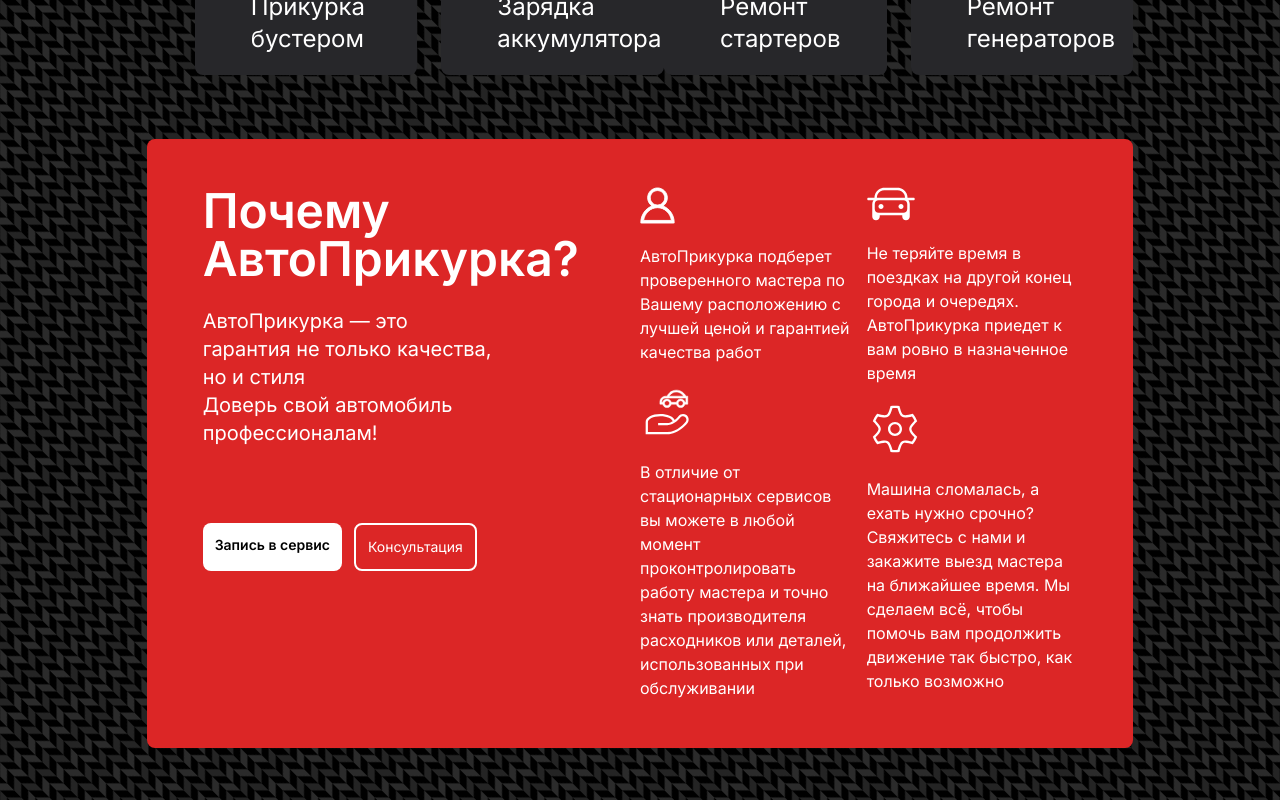
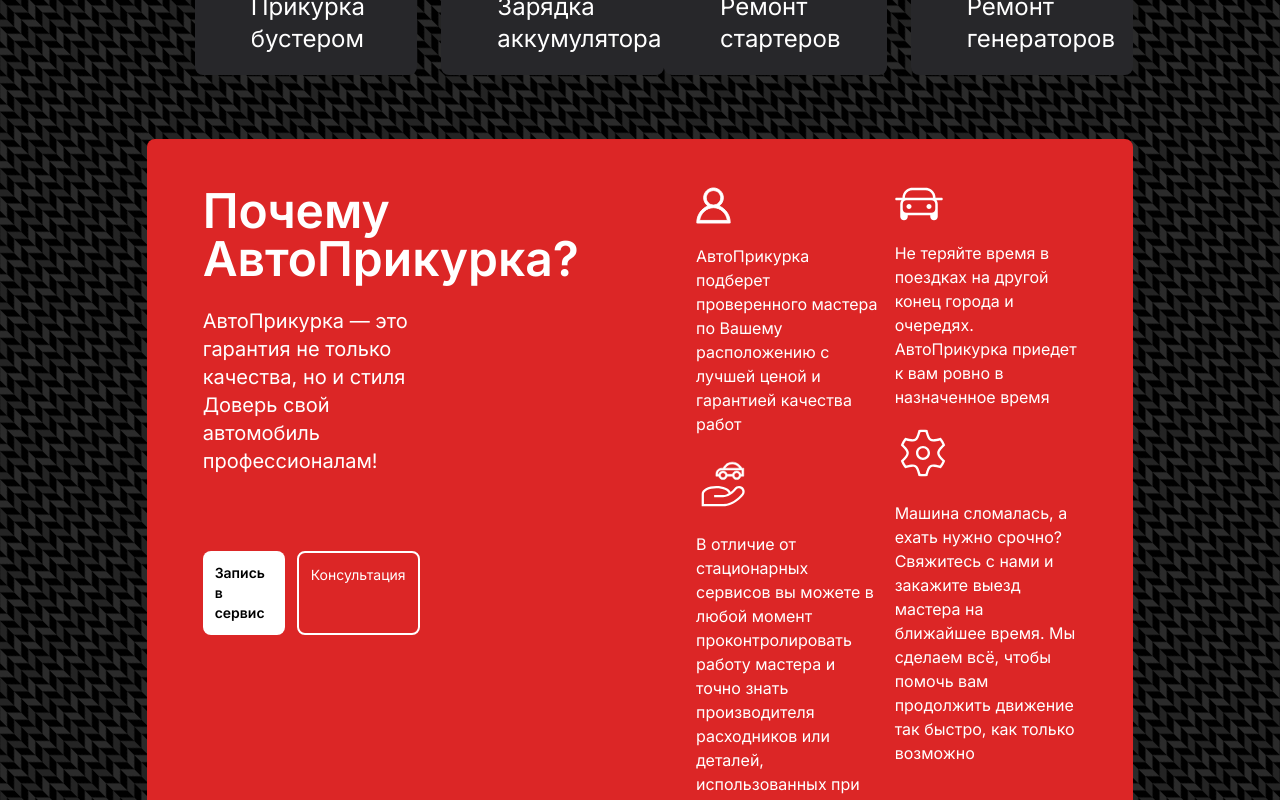
Before and after one commit to epileksiy/autoprikur, a Next.js app: page / in a window 1280 px wide. Shown: the part 1840-2640 px from the top of the page. Built offline with nearby package versions, Linux system fonts and the light colour scheme.

Commit message:
fix design

```diff
--- a/src/app/Why.jsx
+++ b/src/app/Why.jsx
@@ -7,9 +7,9 @@
     };
 
     return(
-        <div className="mt-12 w-full lg:w-11/12 xl:w-10/12 bg-red-600 flex flex-col px-14 py-12 md:rounded-lg">
-        <div className="w-full flex flex-col md:flex-row justify-between">
-          <div className="w-full md:w-1/3">
+      <div className="mt-12 w-full lg:w-11/12 xl:w-10/12 bg-red-600 flex flex-col md:rounded-lg">
+        <div className="w-full flex flex-col md:flex-row justify-between py-12">
+          <div className="w-full md:w-1/3 px-14">
             <p className='font-semibold text-3xl md:text-5xl text-white'>Почему</p>
             <p className='font-semibold text-3xl md:text-5xl text-white'>АвтоПрикурка?</p>
             <p className='text-white text-xl mt-6'>АвтоПрикурка — это гарантия не только качества, но и стиля</p>
@@ -27,16 +27,14 @@
 
           </div>
 
-          <div className="w-full md:w-1/2 flex space-x-4 mt-20 md:mt-0">
+          <div className="w-full md:w-1/2 flex space-x-4 mt-20 md:mt-0 px-8 md:px-14">
             <div className="w-1/2 h-full space-y-4">
               <div className="flex flex-col min-h-1/2">
                 <svg width="35" height="37" viewBox="0 0 35 37" fill="none" xmlns="http://www.w3.org/2000/svg">
                 <path d="M22.9314 19.0191C25.5892 17.2573 27.3459 14.243 27.3459 10.8125C27.3459 5.37493 22.9376 0.966687 17.5 0.966687C12.0624 0.966687 7.65421 5.37493 7.65421 10.8125C7.65421 14.243 9.4109 17.2573 12.0687 19.0191C5.51434 21.39 0.820874 27.9094 0.820874 35.5834V36.0334H1.27087H33.7292H34.1792V35.5834C34.1792 27.9094 29.4857 21.39 22.9314 19.0191ZM10.2625 10.8125C10.2625 6.82182 13.5093 3.57502 17.5 3.57502C21.4907 3.57502 24.7375 6.82182 24.7375 10.8125C24.7375 14.8032 21.4907 18.05 17.5 18.05C13.5093 18.05 10.2625 14.8032 10.2625 10.8125ZM17.5 20.6584C24.5472 20.6584 30.4329 26.1958 31.4244 33.425H3.57571C4.56722 26.1958 10.4529 20.6584 17.5 20.6584Z" fill="white" stroke="white" strokeWidth="0.9"/>
                 </svg>
 
-
-
-                  <p className='text-white mt-5'>АвтоПрикурка подберет проверенного мастера по Вашему расположению с лучшей ценой и гарантией качества работ</p>
+                <p className='text-white mt-5'>АвтоПрикурка подберет проверенного мастера по Вашему расположению с лучшей ценой и гарантией качества работ</p>
               </div>
               <div className="flex flex-col min-h-1/2">
 
--- a/src/app/page.tsx
+++ b/src/app/page.tsx
@@ -27,7 +27,7 @@
       </div>
 
       {/* // Text on black bg */}
-      <div className="mt-4 w-full lg:w-11/12 xl:w-10/12 bg-zinc-800 flex flex-col px-14 py-12 rounded-lg">
+      <div className="mt-4 w-full lg:w-11/12 xl:w-10/12 bg-zinc-800 flex flex-col px-8 md:px-14 py-12 rounded-lg">
         <p className='text-xl md:text-2xl font-bold text-white'>Высококвалифицированные услуги автоэлектрика</p>
         <p className='text-xl text-white mt-7'>Далеко не каждый автовладелец может правильно прочитать и распознать предупреждающий сигнал автомобиля о той или иной неполадке в электросистемах. Затягивать с диагностикой и устранением ошибок нельзя, так как многие из них могут привести к тяжёлым поломкам и даже возгоранию ТС</p>
       </div>
```
